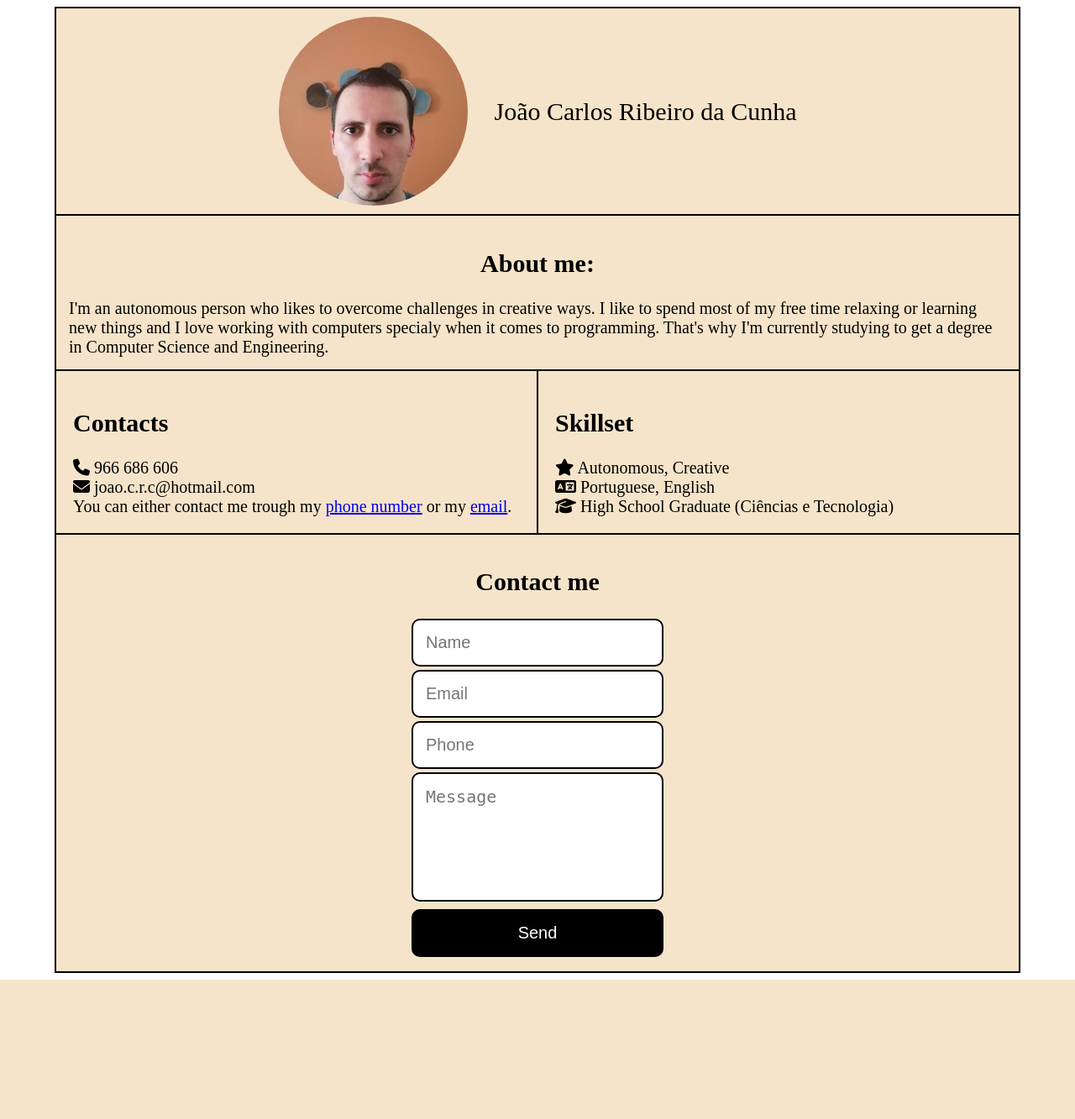
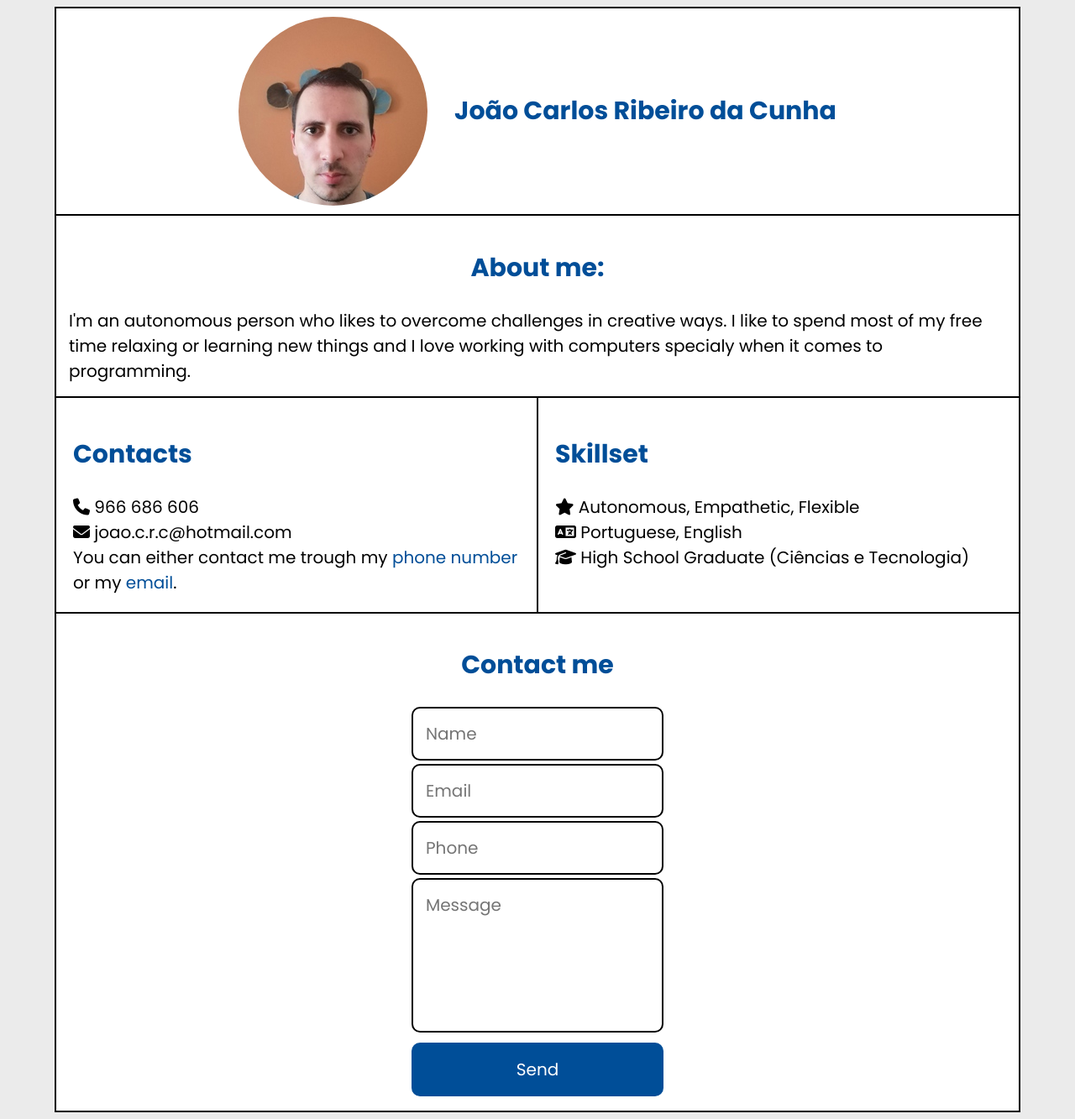
Before and after one commit to cunha-joao/Profile, a PHP site: page / in a window 1280 px wide. Shown: the whole page at 84% size. Before the commit the page ends 1167 px from the top, so only its background shows below. Run offline with PHP 8.4, Linux system fonts and the light colour scheme; some libraries are stand-ins or nearby versions.

Commit message:
Color alteration

```diff
--- a/index.html
+++ b/index.html
@@ -1,8 +1,15 @@
 <!DOCTYPE html>
 <html>
     <head>
+        <!--Profile photo-->
         <link href="./perfil.css" rel="stylesheet">
+        <!--Fonts-->
+        <link rel="preconnect" href="https://fonts.googleapis.com">
+        <link rel="preconnect" href="https://fonts.gstatic.com" crossorigin>
+        <link href="https://fonts.googleapis.com/css2?family=Poppins:wght@400;500;700&display=swap" rel="stylesheet">
+        <!--Icons-->
         <script src="https://kit.fontawesome.com/58423cd6a9.js" crossorigin="anonymous"></script>
+
         <meta name="viewport" content="width=device-width, initial-scale=1.0">
         <meta http-equiv="X-UA-Compatible" content="IE=edge">
         <meta charset="UTF-8">
@@ -21,8 +28,7 @@
             <div class="profile">
                 <h2>About me:</h2>
                 I'm an autonomous person who likes to overcome challenges in creative ways. I like to spend most of my free time
-                relaxing or learning new things and I love working with computers specialy when it comes to programming. That's why
-                I'm currently studying to get a degree in Computer Science and Engineering.
+                relaxing or learning new things and I love working with computers specialy when it comes to programming.
             </div>
 
             <div class="content">
@@ -38,7 +44,7 @@
 
                 <div class="column">
                     <h2>Skillset</h2>
-                    <div><i class="fa-solid fa-star"></i> Autonomous, Creative</div>
+                    <div><i class="fa-solid fa-star"></i> Autonomous, Empathetic, Flexible</div>
                     <div><i class="fa-solid fa-language"></i> Portuguese, English</div>
                     <div><i class="fa-solid fa-graduation-cap"></i> High School Graduate (Ciências e Tecnologia)</div>
                 </div>
--- a/perfil.css
+++ b/perfil.css
@@ -1,5 +1,22 @@
 * {
     box-sizing: border-box;
+}
+
+html {
+    font-family: 'Poppins', sans-serif;;
+}
+
+body{
+    background-color: #ebebeb;
+}
+
+h2 {
+    color: #004e98;
+}
+
+a {
+    color: #004e98;
+    text-decoration: none;
 }
 
 .img {
@@ -19,7 +36,6 @@
     align-items: center;
     justify-content: center;
     gap: 32px;
-
 }
 
 .curriculo {
@@ -27,7 +43,7 @@
     flex-direction: column;
     margin: auto;
     max-width: 1150px;
-    background-color: rgb(232, 185, 118, 0.388);
+    background-color: #ffffff;
     border: 2px solid black;
 }
 
@@ -40,8 +56,9 @@
 }
 
 .name-title {
-    font: bold;
     font-size: 30px;
+    color: #004e98;
+    font-weight: bold;
 }
 
 .profile {
@@ -55,7 +72,6 @@
 
 .content {
     display: flex;
-    align-items: center;
     margin: auto;
     font-size: 20px;
 }
@@ -89,11 +105,13 @@
     border-radius: 10px;
     font-size: 20px;
     width: 300px;
+    font-family: 'Poppins', sans-serif;
 }
 
 .form input[type="submit"] {
     color: white;
-    background-color: black;
+    background-color: #004e98;
+    border-color: #004e98;
 }
 
 @media only screen and (max-width: 550px) {
```
